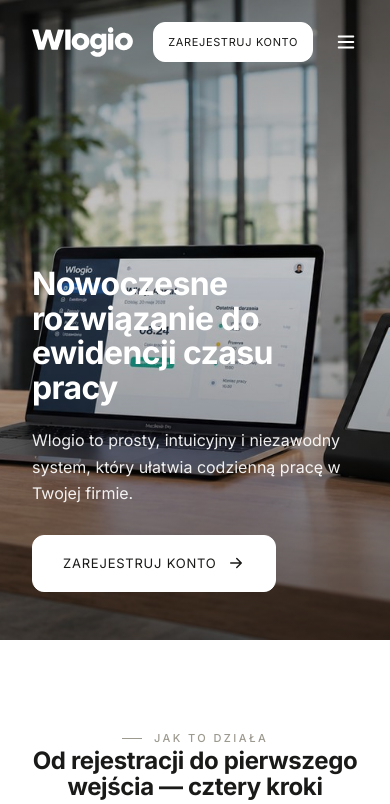
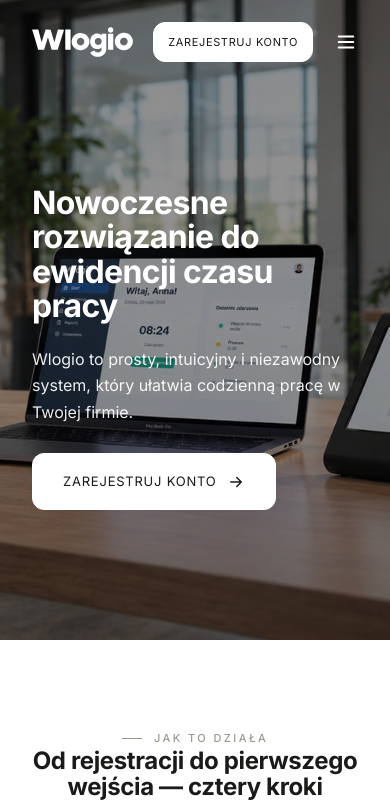
Before and after one commit to pswierczynski/wlogio, a Flask app: page / in a window 390 px wide; the page is wider, and only the part inside the window is pictured. Shown: the top 804 px of that part. Run offline with Flask 3, Linux system fonts and the light colour scheme.

Commit message:
fix(landing): mobile horizontal overflow, nav toggle color, vertically centered hero

```diff
--- a/landing/assets/css/style.css
+++ b/landing/assets/css/style.css
@@ -81,7 +81,7 @@ button{font-family:inherit;}
 .main-nav a{padding:10px 18px; font-size:12px; font-weight:400; color:var(--ink-soft); letter-spacing:.04em; text-transform:uppercase;}
 .main-nav a:hover{color:var(--ink);}
 .header-actions{display:flex; align-items:center; gap:14px;}
-.nav-toggle{display:none; background:none; border:none; padding:8px; cursor:pointer;}
+.nav-toggle{display:none; background:none; border:none; padding:8px; cursor:pointer; color:var(--ink); -webkit-appearance:none; appearance:none;}
 .nav-toggle svg{width:22px; height:22px;}
 
 @media (max-width: 980px){
@@ -127,6 +127,7 @@ body.home .site-header .btn-outline{color:#fff; border-color:rgba(255,255,255,.6
 body.home .site-header .btn-outline:hover{border-color:#fff;}
 body.home .site-header .btn-register{background:#fff; color:var(--ink); border-color:#fff;}
 body.home .site-header .nav-toggle{color:#fff;}
+html,body{overflow-x:hidden;}
 body.home .site-header.is-scrolled,body.home .site-header.menu-open{background:rgba(255,255,255,.95); backdrop-filter:blur(10px); border-bottom-color:var(--hairline);}
 body.home .site-header.is-scrolled .brand,body.home .site-header.menu-open .brand,
 body.home .site-header.is-scrolled .main-nav a,body.home .site-header.menu-open .main-nav a,
@@ -339,17 +340,16 @@ body.home .site-header.is-scrolled .btn-register{background:var(--ink); color:#f
 
 /* ---------- Responsive ---------- */
 @media (max-width: 980px){
-  .hero{padding:120px 0 48px; min-height:640px; align-items:flex-end;}
-  .hero::before{background:linear-gradient(180deg,rgba(0,0,0,.4) 0,rgba(0,0,0,.2) 40%,rgba(0,0,0,.55) 100%);}
+  .hero{padding:96px 0 40px; min-height:640px; align-items:center;}
+  .hero::before{background:linear-gradient(180deg,rgba(0,0,0,.45) 0,rgba(0,0,0,.42) 50%,rgba(0,0,0,.5) 100%);}
   .hero-copy{margin-top:0;}
-  .hero{align-items:flex-end;}
   .nav-toggle{flex:none;}
   .site-header .btn-sm{padding:10px 14px; font-size:11px;}
   .steps-grid{grid-template-columns:repeat(2,1fr); gap:32px;}
   .compare-table{overflow-x:auto; -webkit-overflow-scrolling:touch;}
   .compare-row{grid-template-columns:180px 220px 220px; min-width:620px;}
   .feature-grid{grid-template-columns:repeat(2,1fr); gap:36px;}
-  .plan-row{grid-template-columns:repeat(2,1fr); gap:16px;}
+  .plan-row,.plan-row.four-up{grid-template-columns:repeat(2,1fr); gap:16px;}
   .plan-card{border-right:none; border-bottom:1px solid var(--hairline);}
   .terminal-sec .wrap{grid-template-columns:1fr;}
   .terminal-art{order:-1;}
@@ -361,7 +361,7 @@ body.home .site-header.is-scrolled .btn-register{background:var(--ink); color:#f
   .reg-card{padding:24px 20px;}
 }
 @media (max-width: 560px){
-  .plan-row{grid-template-columns:1fr;}
+  .plan-row,.plan-row.four-up{grid-template-columns:1fr;}
   .steps-grid{grid-template-columns:1fr;}
   .cta-band{flex-direction:column; align-items:flex-start;}
   .footer-grid{grid-template-columns:1fr;}
```
